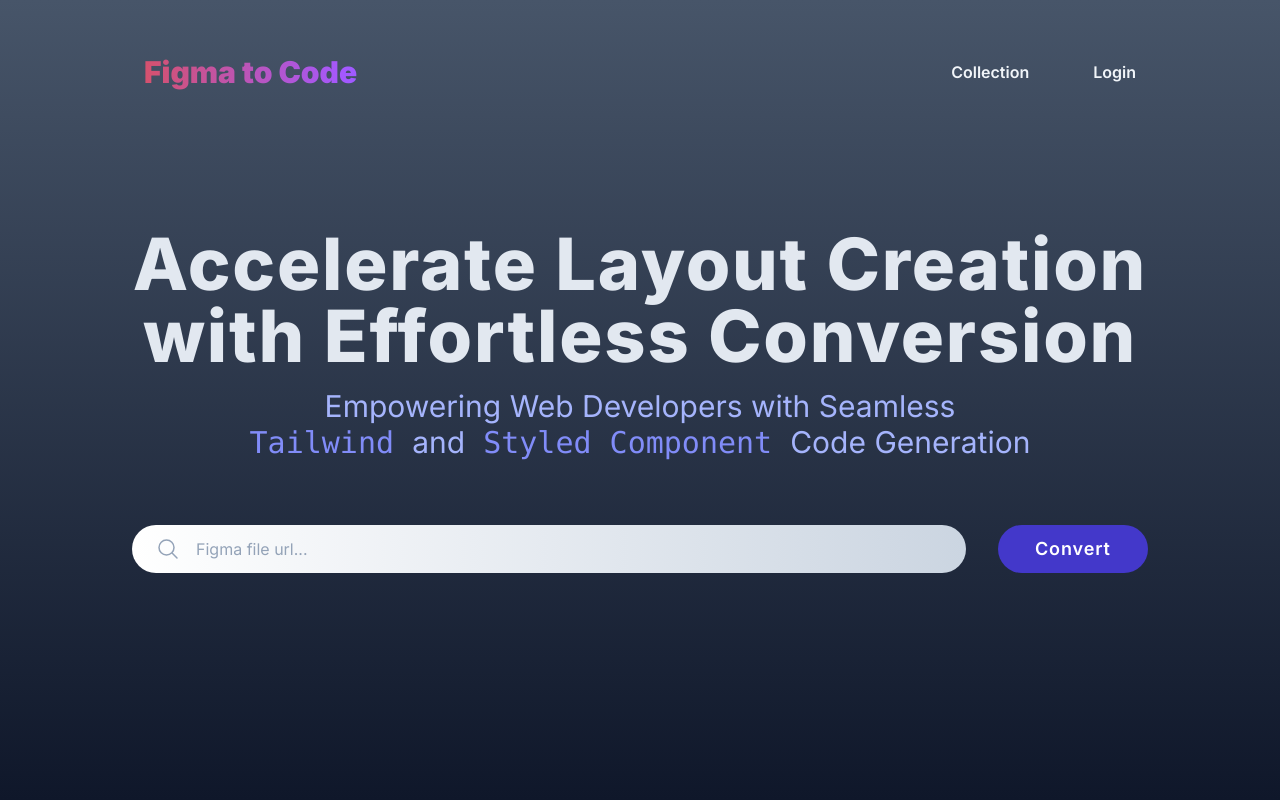
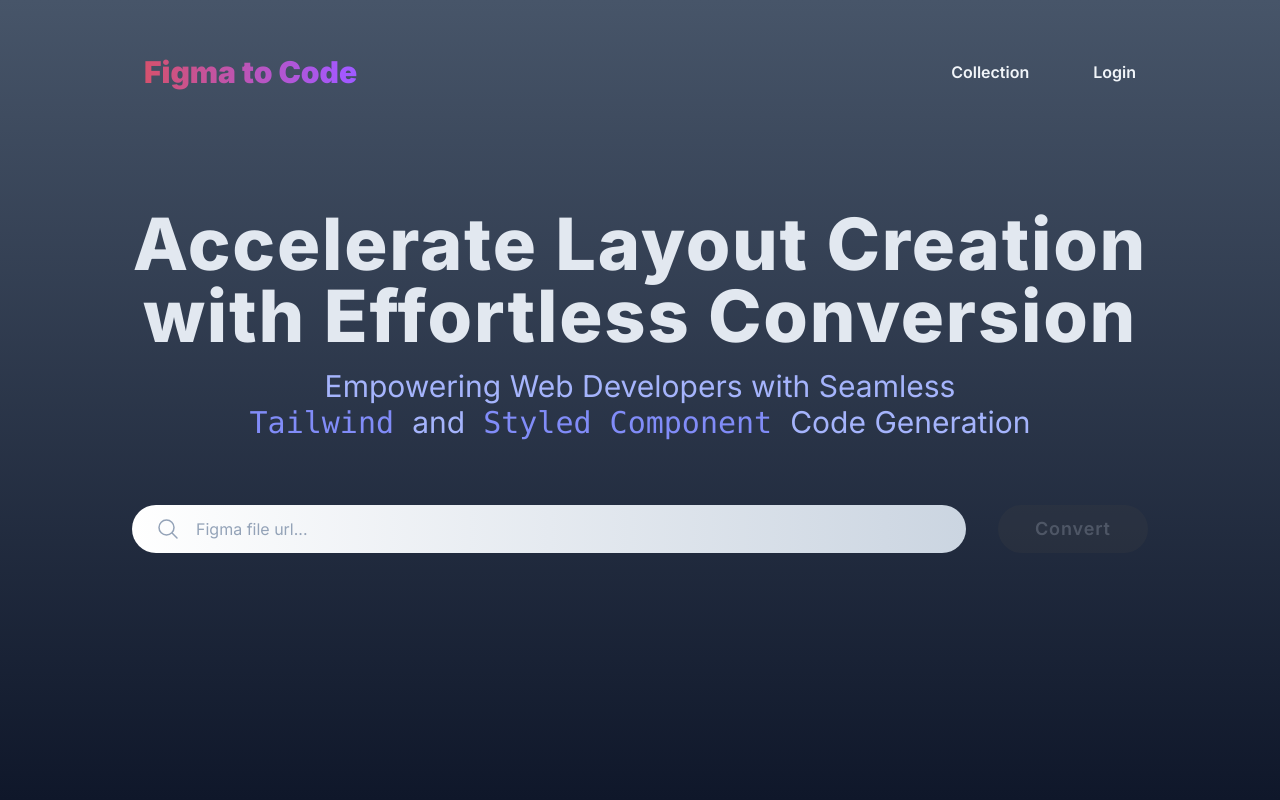
Before and after one commit to TzungHaoTuan/FigmaToCode, a Next.js app: page / in a window 1280 px wide. Shown: the top 800 px of the page. Built offline with nearby package versions, Linux system fonts and the light colour scheme; no server answers.

Commit message:
add verify to search input of figma file

```diff
--- a/src/components/searchForm.tsx
+++ b/src/components/searchForm.tsx
@@ -9,27 +9,37 @@
 import { setImages } from "@/store/imagesSlice";
 import { setCodeState } from "@/store/codeStateSlice";
 import { handleFetch } from "@/app/utils/fetchFigmaData";
-import { setConvert } from "@/store/convertSlice";
 
 const SearchForm: React.FC = () => {
+  const [isButtonDisabled, setIsButtonDisabled] = useState(true);
   const [isConverting, setIsConverting] = useState(false);
+  const [isIncorrect, setIsIncorrect] = useState(false);
 
   const dispatch = useDispatch();
-  const urlRef = useRef<HTMLInputElement | null>(null);
+  const urlRef = useRef<HTMLInputElement>(null);
 
+  const handleInputChange = () => {
+    setIsButtonDisabled(!urlRef.current?.value);
+    setIsIncorrect(false);
+  };
   const handleSubmit = async (event: React.FormEvent<HTMLFormElement>) => {
     event.preventDefault();
-    setIsConverting(true);
-    // dispatch(setConvert());
 
     const url = urlRef.current?.value;
     if (!url) return;
+    const figmaUrl = "https://www.figma.com/file";
+    if (!url.startsWith(figmaUrl)) {
+      setIsIncorrect(true);
+      return;
+    }
 
+    setIsConverting(true);
+
+    try {
       const result = await handleFetch(url);
-    if (!result) return;
+      if (result) {
         const { file, pages, currentPage, currentFrame, frameImages, images } =
           result;
-    console.log(file);
 
         dispatch(setData(file));
         dispatch(setPages(pages));
@@ -38,10 +48,17 @@
         dispatch(setFrameImages(frameImages));
         dispatch(setImages(images));
         dispatch(setCodeState(true));
-    // dispatch(setConvert());
 
         handleScroll();
+      }
+    } catch (error) {
+      console.error("Error during fetch operation:", error);
+    } finally {
+      if (urlRef.current) {
+        urlRef.current.value = "";
+      }
       setIsConverting(false);
+    }
   };
 
   const handleScroll = (): void => {
@@ -91,10 +108,10 @@
           } `}
           >
             <input
-              required
               name="search"
               type="text"
               ref={urlRef}
+              onChange={handleInputChange}
               placeholder="Figma file url..."
               className={`w-full h-12 bg-gradient-to-r from-white to-slate-300 rounded-full font-semibold text-slate-800 px-16
               placeholder:font-normal  placeholder:text-slate-400 ring-0
@@ -120,21 +137,18 @@
 
           <button
             type="submit"
+            disabled={isButtonDisabled}
             className={`
-            h-12 flex justify-center items-center  text-lg font-semibold tracking-wider
-            mt-4 md:mt-0
+            w-[270px] sm:w-[480px] md:w-44 h-12 flex justify-center items-center text-lg font-semibold tracking-wider rounded-full  px-4 py-2
+            mt-4 md:mt-0 text-white bg-indigo-700
             ${
-              isConverting
-                ? "w-[270px] sm:w-[400px] md:w-56"
-                : "w-[270px] sm:w-[480px] md:w-44"
+              isButtonDisabled
+                ? "opacity-20 grayscale"
+                : isConverting
+                ? "w-[270px] sm:w-[400px] md:w-56 text-indigo-600 bg-slate-300 transition-all duration-300 ease-in-out"
+                : "hover:text-indigo-600 hover:bg-slate-300"
             }
-                 ${
-                   isConverting
-                     ? "text-indigo-600 bg-slate-300"
-                     : "text-white bg-indigo-700 hover:text-indigo-600 hover:bg-slate-300"
-                 }   rounded-full  px-4 py-2 ${
-              isConverting ? "transition-all duration-300 ease-in-out" : ""
-            }`}
+            `}
           >
             {isConverting ? (
               <svg
@@ -158,6 +172,13 @@
             {isConverting ? "Converting..." : "Convert"}
           </button>
         </form>
+        <div
+          className={`${
+            isIncorrect ? "opacity-100" : "opacity-0"
+          } text-red-600 mt-4`}
+        >
+          Please enter the correct Figma URL.
+        </div>
       </div>
     </div>
   );
```
Lines whose indentation alone changed are shown as unchanged.
